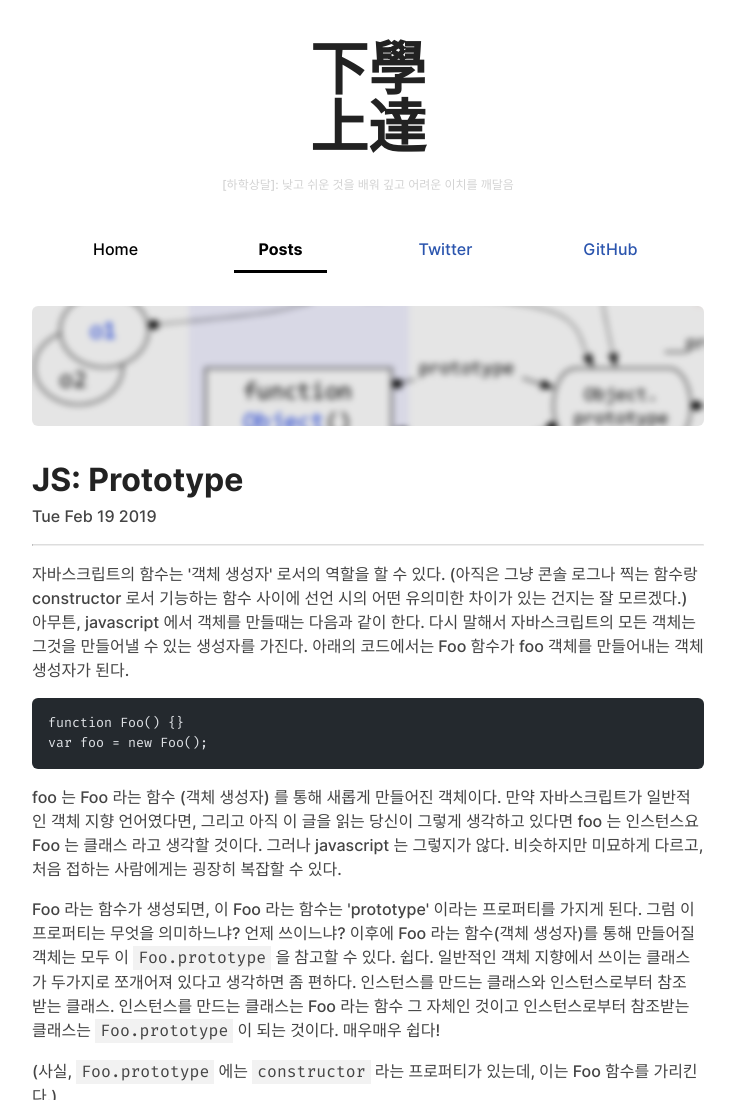
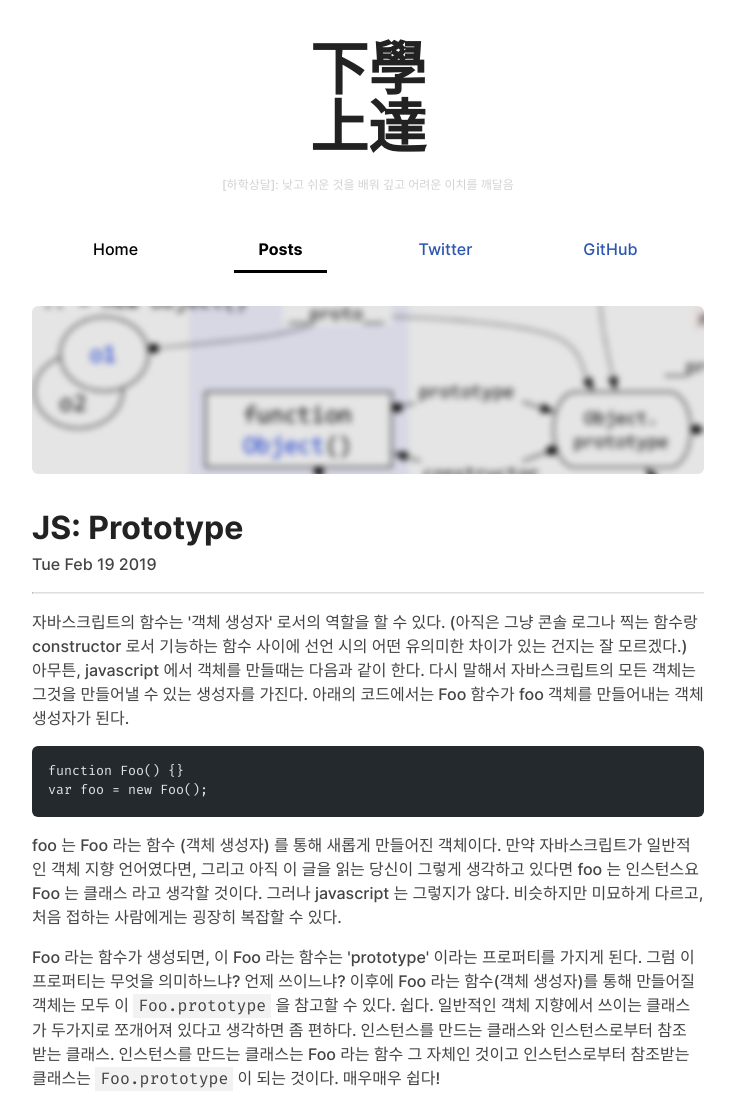
Before and after one commit to jwoo0122/leo.works, an Astro site: page /19021900 in a window 1280 px wide. Shown: the top 1100 px of the page, without its empty margins (272-1007 px from the left). Built offline with nearby package versions, Linux system fonts and the light colour scheme; Astro itself is replaced by a stand-in of ours; code samples lack their colours.

Commit message:
fix: hero image aspect ratio

```diff
--- a/src/layouts/BlogPost.astro
+++ b/src/layouts/BlogPost.astro
@@ -57,9 +57,9 @@ const { title, description, pubDate, updatedDate, heroImage } = Astro.props;
     position: relative;
     overflow: hidden;
     width: 100%;
-    height: 120px;
     margin-bottom: 30px;
     border-radius: 6px;
+    aspect-ratio: 4 / 1;
 
     img {
       position: absolute;
```
